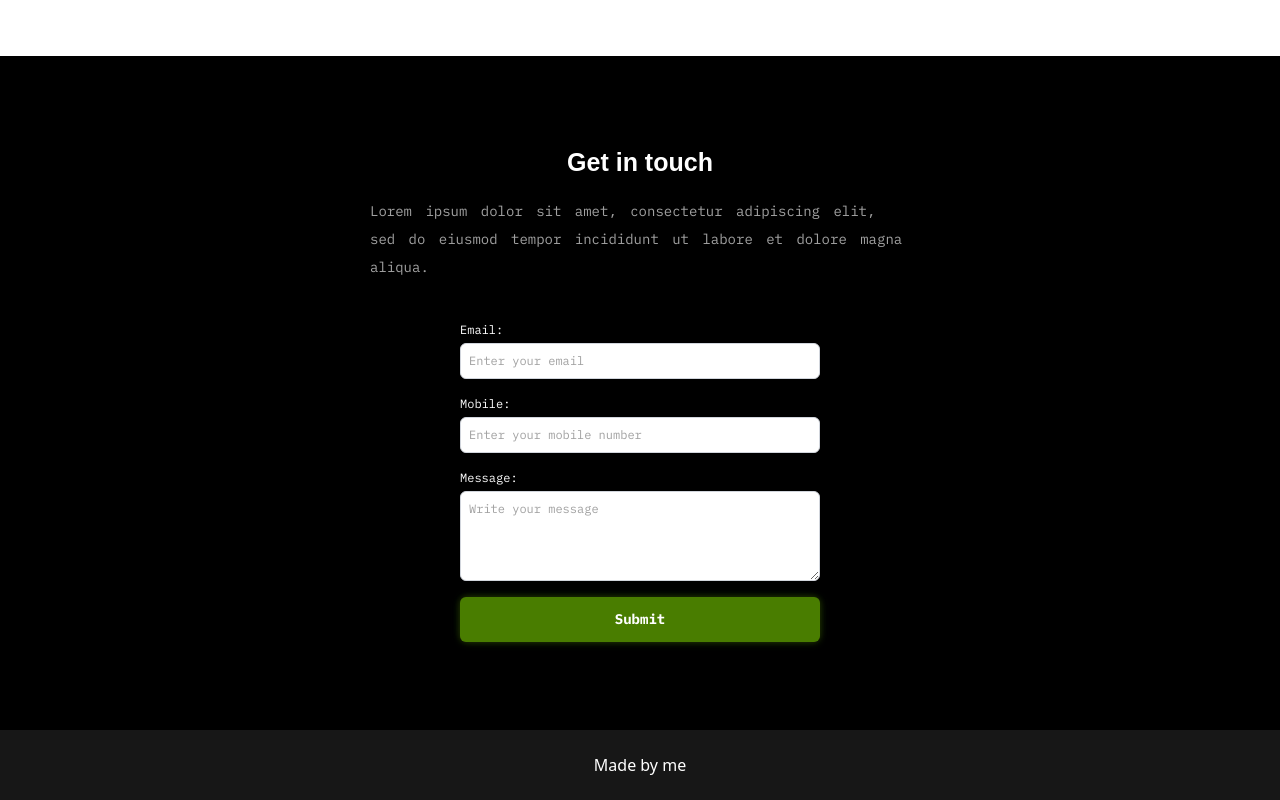
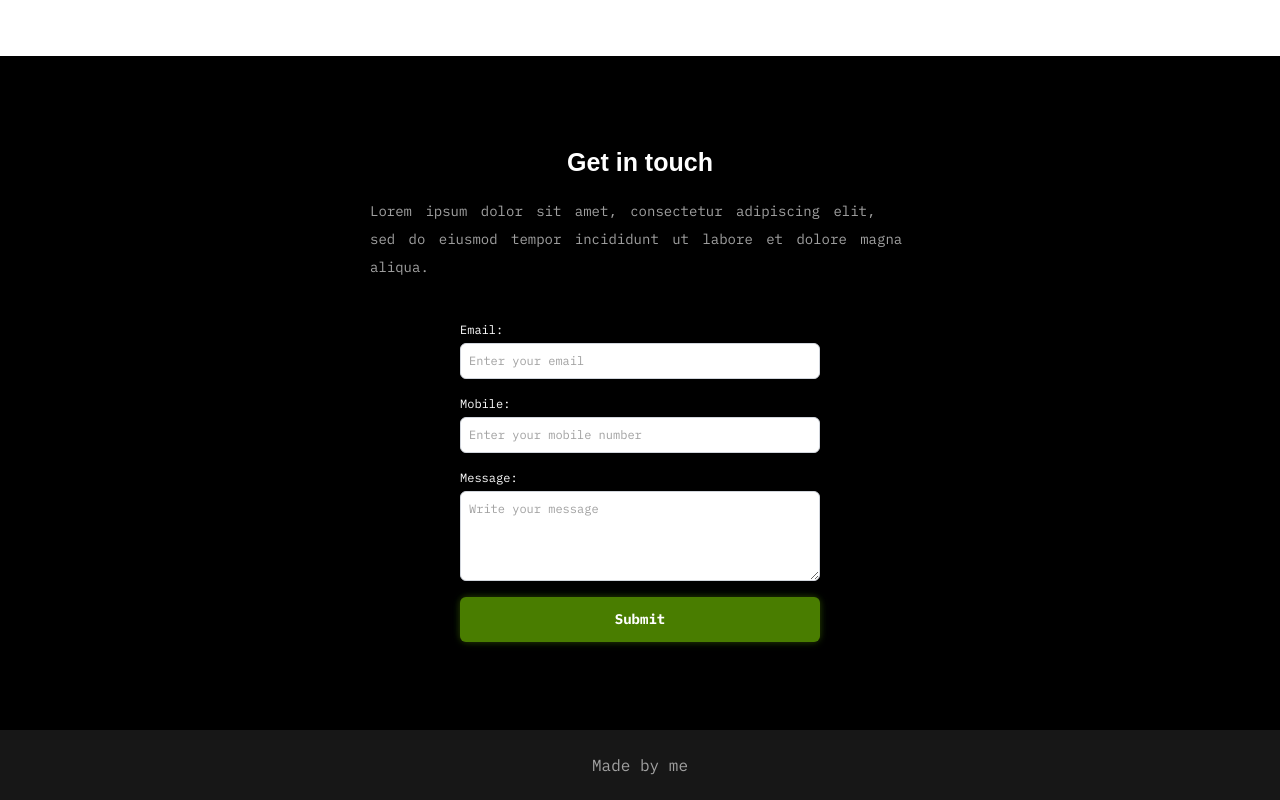
Before and after one commit to Ru6ab/template-repository, a React (Vite) app: page / in a window 1280 px wide. Shown: the part 3745-4545 px from the top of the page. Built offline with nearby package versions, Linux system fonts and the light colour scheme.

Commit message:
footer updated

```diff
--- a/src/components/Footer.jsx
+++ b/src/components/Footer.jsx
@@ -3,7 +3,7 @@ import React from 'react'
 export default function Footer() {
   return (
     <footer className="  h-[70px] bg-neutral-900 flex items-center justify-center ">
-  <p className="text-white text-[16px] font-medium">Made by me</p>
+  <p className="text-neutral-400 ibm-font  text-[16px] font-md">Made by me</p>
   </footer>
   )
 }
```
